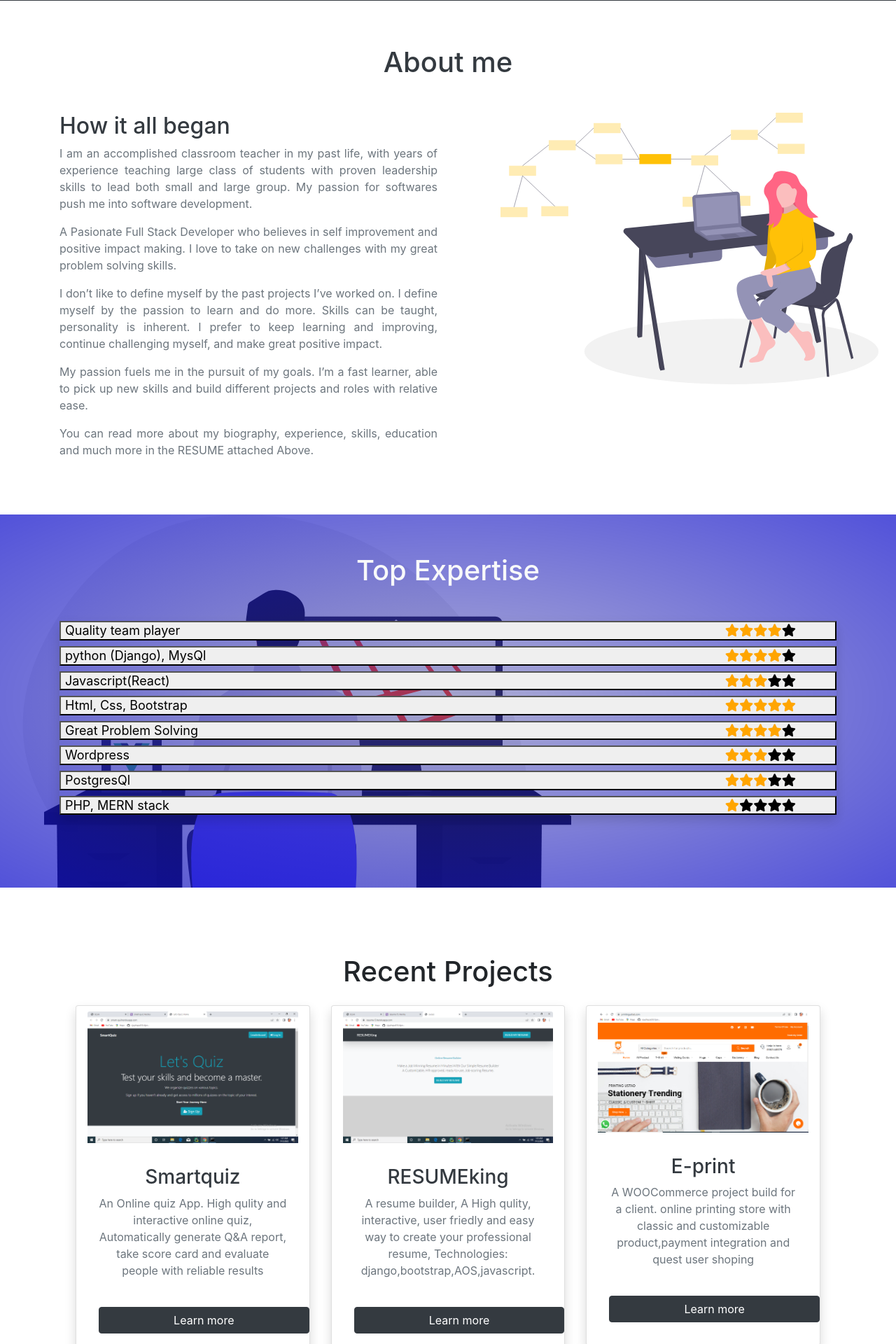
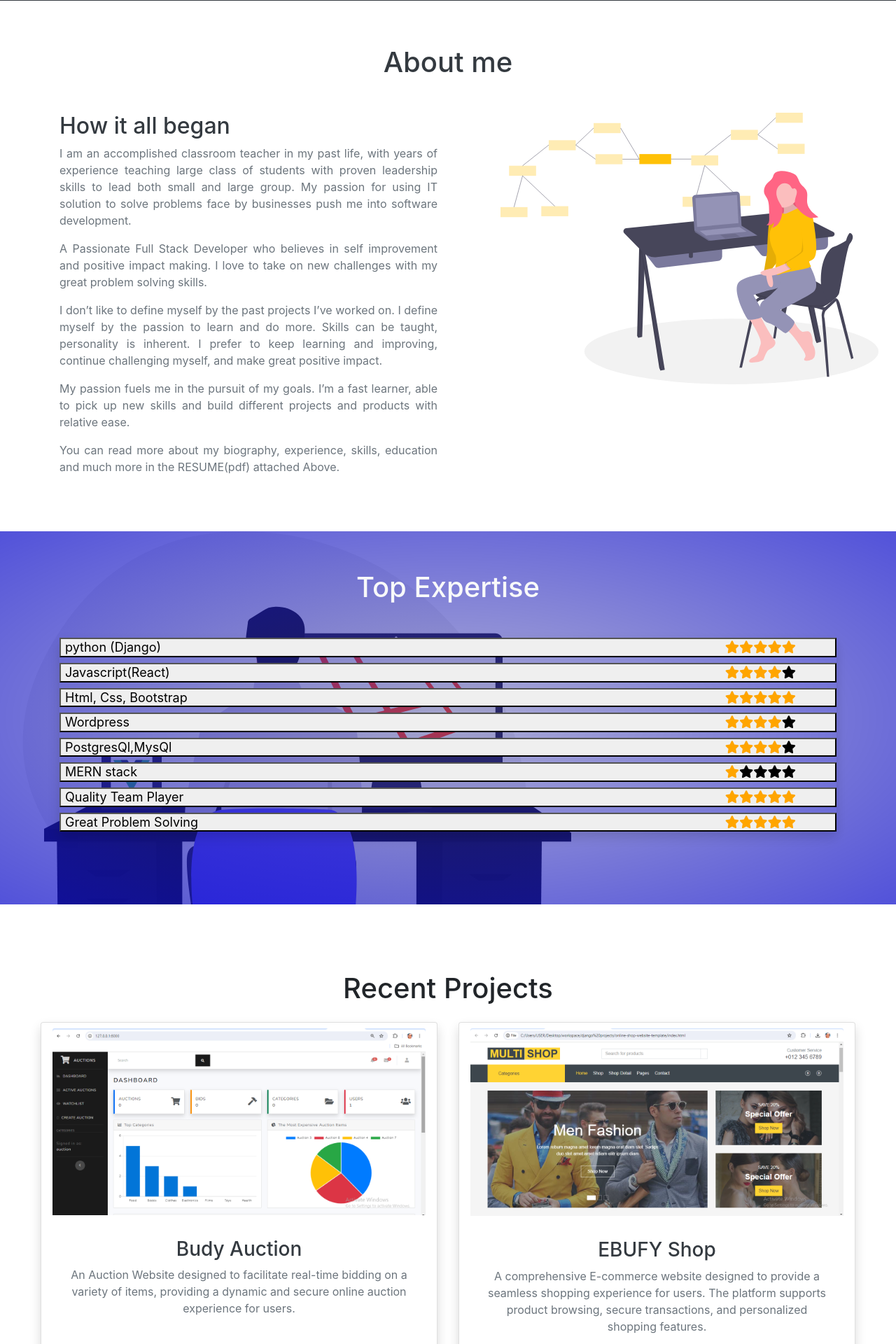
Before and after one commit to victorsmart99998/portfolio2, a Django app: page / in a window 1280 px wide. Shown: the part 519-2439 px from the top of the page at 70% size. Run offline with Django 3.2, Linux system fonts and the light colour scheme; some libraries are stand-ins or nearby versions.

Commit message:
first commit

```diff
--- a/static/css/main.css
+++ b/static/css/main.css
@@ -105,7 +105,7 @@ justify-content: space-between;
     display: gri
     grid-template-columns: 1fr 1fr
 	border: 1px solid black;
-    margin: 0px 60px 30px 60px;
+    margin: 0px 10px 30px 10px;
 }
 
 #skills{
@@ -133,9 +133,6 @@ form{
 }
 
 
-form label{
-	line-height: 2.7em;
-}
 
 form text {
 	min-height: 100px;
--- a/store/templates/store/index.html
+++ b/store/templates/store/index.html
@@ -4,7 +4,7 @@
  <nav  class="navbar navbar-expand-lg bg-dark navbar-dark fixed-top py-3 shadow-lg shadow-light">
         <div class="container">
             <!-- Navbar-brand -->
-            <a class="navbar-brand main-text" href="index.html"> Victor Smart</a>
+            <a class="navbar-brand main-text" href="#"> Victor Smart</a>
 
             <!-- Navbar-toggler -->
 
@@ -44,7 +44,7 @@
             <!-- Flex box -->
             <div class="row" >
               <div class="col-md-3">
-                  <img data-aos="fade-right"  data-aos-duration="3000" id="me" class="img-fluid rounded m-3 shadow" src="{% static 'images/undraw/victor.png' %}" alt="victor smart">
+                  <img data-aos="fade-right"  data-aos-duration="3000" id="me" class="img-fluid rounded m-3 shadow" src="{% static 'images/undraw/profile.jpg' %}" alt="victor smart">
               </div>
               <div class="col-md-9 text-center text-sm-start">
                   <div data-aos="fade-left" class="m-4"  data-aos-duration="2000">
@@ -57,7 +57,7 @@
                     </p>
                     <div>
                       <a id="link1s" class="btn btn-info m-1" target="_blank" href=" https://github.com/victorsmart99998"><i class="fa-brands fa-github"></i></a>
-                     <a id="link2s" class="btn btn-info m-1" target="_blank" href="mailto:victchubxy@gmail.com"><i class="fa-solid fa-at"></i></a>
+                     <a id="link2s" class="btn btn-info m-1" target="_blank" href="{% static 'css/white3.pdf' %}"><i class="fa-solid fa-file-pdf"></i></a>
 
                        <a id="link3s" class="btn btn-info m-1" target="_blank" href=" https://twitter.com/victorchubxy"><i class="fa-brands fa-twitter"></i></a>
                         <a id="links" class="btn btn-info m-1" target="_blank" href="https://www.linkedin.com/in/victor-smart-444008241/"><i class="fa-brands fa-linkedin"></i></a>
@@ -80,8 +80,8 @@
     		<div class="row">
     			<div class="col-md-6 text-justify">
 					<h2 class="text-dark">How it all began</h2>
-					<p>I am an accomplished classroom teacher in my past life, with years of experience teaching large class of students with proven leadership skills to lead both small and large group. My passion for softwares push me into software development.</p>
-					<p>A Pasionate Full Stack Developer who believes in self improvement and positive impact making. I love to take on new challenges with my great problem solving skills.</p>
+					<p>I am an accomplished classroom teacher in my past life, with years of experience teaching large class of students with proven leadership skills to lead both small and large group. My passion for using IT solution to solve problems face by businesses push me into software development.</p>
+					<p>A Passionate Full Stack Developer who believes in self improvement and positive impact making. I love to take on new challenges with my great problem solving skills.</p>
 					<p>
 
 						I don’t like to define myself by the past projects  I’ve worked on. I define myself by the passion to learn and do more. Skills can be taught, personality is inherent. I prefer to keep learning and improving, continue challenging myself, and make great positive impact.
@@ -89,12 +89,12 @@
 					</p>
 					<p>
 
-						My passion fuels me in the pursuit of my goals. I’m a fast learner, able to pick up new skills and build different projects and roles with relative ease.
+						My passion fuels me in the pursuit of my goals. I’m a fast learner, able to pick up new skills and build different projects and products with relative ease.
 
 					</p>
 					<p>
 
-						You can read more about my biography, experience, skills, education and much more in the RESUME attached Above.
+						You can read more about my biography, experience, skills, education and much more in the RESUME(pdf) attached Above.
 
 					</p>
 				</div>
@@ -119,8 +119,8 @@
                 <div class="accordion-item">
                   <h2 class="accordion-header" id="flush-headingOne">
                     <button class="accordion-button collapsed" type="button" data-bs-toggle="collapse" data-bs-target="#flush-collapseOne" aria-expanded="false" aria-controls="flush-collapseOne">
-                   <span class="ratingss"> <span> Quality team player </span><span class="rating2"><span class="fa fa-star checked"></span><span class="fa fa-star checked"></span><span class="fa fa-star checked"></span><span class="fa fa-star checked"></span><span class="fa fa-star"></span></span> </span>
-                    </button>
+                   <span class="ratingss"> <span> python (Django)</span><span class="rating2"><span class="fa fa-star checked"></span><span class="fa fa-star checked"></span><span class="fa fa-star checked"></span><span class="fa fa-star checked"></span><span class="fa fa-star checked"></span></span> </span>
+                     </button>
                   </h2>
                   <div id="flush-collapseOne" class="accordion-collapse collapse" aria-labelledby="flush-headingOne" data-bs-parent="#accordionFlushExample">
                     <div class="accordion-body">
@@ -131,7 +131,7 @@
                  <div class="accordion-item">
                   <h2 class="accordion-header" id="flush-headingOne">
                     <button class="accordion-button collapsed" type="button" data-bs-toggle="collapse" data-bs-target="#flush-collapseNine" aria-expanded="false" aria-controls="flush-collapseOne">
-                      <span class="ratingss"> <span> python (Django),  MysQl  </span><span class="rating2"><span class="fa fa-star checked"></span><span class="fa fa-star checked"></span><span class="fa fa-star checked"></span><span class="fa fa-star checked"></span><span class="fa fa-star"></span></span> </span>
+                      <span class="ratingss"> <span> Javascript(React) </span><span class="rating2"><span class="fa fa-star checked"></span><span class="fa fa-star checked"></span><span class="fa fa-star checked"></span><span class="fa fa-star checked"></span><span class="fa fa-star"></span></span> </span>
                     </button>
                   </h2>
                   <div id="flush-collapseNine" class="accordion-collapse collapse" aria-labelledby="flush-headingOne" data-bs-parent="#accordionFlushExample">
@@ -145,7 +145,7 @@
                 <div class="accordion-item">
                   <h2 class="accordion-header" id="flush-headingTwo">
                     <button class="accordion-button collapsed" type="button" data-bs-toggle="collapse" data-bs-target="#flush-collapseTwo" aria-expanded="false" aria-controls="flush-collapseTwo">
-                     <span class="ratingss"> <span>   Javascript(React) </span><span class="rating2"><span class="fa fa-star checked"></span><span class="fa fa-star checked"></span><span class="fa fa-star checked"></span><span class="fa fa-star"></span><span class="fa fa-star"></span></span> </span>
+                     <span class="ratingss"> <span>Html, Css, Bootstrap</span><span class="rating2"><span class="fa fa-star checked"></span><span class="fa fa-star checked"></span><span class="fa fa-star checked"></span><span class="fa fa-star checked"></span><span class="fa fa-star checked"></span></span> </span>
                     </button>
                   </h2>
                   <div id="flush-collapseTwo" class="accordion-collapse collapse" aria-labelledby="flush-headingTwo" data-bs-parent="#accordionFlushExample">
@@ -160,8 +160,8 @@
                 <div class="accordion-item">
                     <h2 class="accordion-header" id="flush-headingThree">
                       <button class="accordion-button collapsed" type="button" data-bs-toggle="collapse" data-bs-target="#flush-collapseThree" aria-expanded="false" aria-controls="flush-collapse">
-                       <span class="ratingss"> <span>Html, Css, Bootstrap</span><span class="rating2"><span class="fa fa-star checked"></span><span class="fa fa-star checked"></span><span class="fa fa-star checked"></span><span class="fa fa-star checked"></span><span class="fa fa-star checked"></span></span> </span>
-                    </button>
+                      <span class="ratingss"> <span>   Wordpress </span><span class="rating2"><span class="fa fa-star checked"></span><span class="fa fa-star checked"></span><span class="fa fa-star checked"></span><span class="fa fa-star checked"></span><span class="fa fa-star"></span></span> </span>
+                      </button>
                     </h2>
                     <div id="flush-collapseThree" class="accordion-collapse collapse" aria-labelledby="flush-headingTwo" data-bs-parent="#accordionFlushExample">
                       <div class="accordion-body">
@@ -175,7 +175,7 @@
                 <div class="accordion-item">
                     <h2 class="accordion-header" id="flush-headingTwo">
                       <button class="accordion-button collapsed" type="button" data-bs-toggle="collapse" data-bs-target="#flush-collapseFour" aria-expanded="false" aria-controls="flush-collapse">
-                        <span class="ratingss"> <span> Great Problem Solving </span><span class="rating2"><span class="fa fa-star checked"></span><span class="fa fa-star checked"></span><span class="fa fa-star checked"></span><span class="fa fa-star checked"></span><span class="fa fa-star"></span></span> </span>
+                        <span class="ratingss"> <span> PostgresQl,MysQl </span><span class="rating2"><span class="fa fa-star checked"></span><span class="fa fa-star checked"></span><span class="fa fa-star checked"></span><span class="fa fa-star checked"></span><span class="fa fa-star"></span></span> </span>
                     </button>
                     </h2>
                     <div id="flush-collapseFour" class="accordion-collapse collapse" aria-labelledby="flush-headingTwo" data-bs-parent="#accordionFlushExample">
@@ -188,7 +188,7 @@
                    <div class="accordion-item">
                     <h2 class="accordion-header" id="flush-headingTwo">
                       <button class="accordion-button collapsed" type="button" data-bs-toggle="collapse" data-bs-target="#flush-collapseFive" aria-expanded="false" aria-controls="flush-collapse">
-                         <span class="ratingss"> <span>   Wordpress </span><span class="rating2"><span class="fa fa-star checked"></span><span class="fa fa-star checked"></span><span class="fa fa-star checked"></span><span class="fa fa-star"></span><span class="fa fa-star"></span></span> </span>
+                         <span class="ratingss"> <span>   MERN stack </span><span class="rating2"><span class="fa fa-star checked"></span><span class="fa fa-star"></span><span class="fa fa-star"></span><span class="fa fa-star"></span><span class="fa fa-star"></span></span> </span>
                     </button>
                     </h2>
                     <div id="flush-collapseFive" class="accordion-collapse collapse" aria-labelledby="flush-headingTwo" data-bs-parent="#accordionFlushExample">
@@ -202,7 +202,7 @@
                    <div class="accordion-item">
                     <h2 class="accordion-header" id="flush-headingTwo">
                       <button class="accordion-button collapsed" type="button" data-bs-toggle="collapse" data-bs-target="#flush-collapseFive" aria-expanded="false" aria-controls="flush-collapse">
-                         <span class="ratingss"> <span> PostgresQl </span><span class="rating2"><span class="fa fa-star checked"></span><span class="fa fa-star checked"></span><span class="fa fa-star checked"></span><span class="fa fa-star"></span><span class="fa fa-star"></span></span> </span>
+                         <span class="ratingss"> <span> Quality Team Player </span><span class="rating2"><span class="fa fa-star checked"></span><span class="fa fa-star checked"></span><span class="fa fa-star checked"></span><span class="fa fa-star checked"></span><span class="fa fa-star checked"></span></span> </span>
                     </button>
                     </h2>
                     <div id="flush-collapseFive" class="accordion-collapse collapse" aria-labelledby="flush-headingTwo" data-bs-parent="#accordionFlushExample">
@@ -216,7 +216,7 @@
                   <div class="accordion-item">
                     <h2 class="accordion-header" id="flush-headingTwo">
                       <button class="accordion-button collapsed" type="button" data-bs-toggle="collapse" data-bs-target="#flush-collapseSix" aria-expanded="false" aria-controls="flush-collapse">
-                         <span class="ratingss"> <span>PHP, MERN stack </span><span class="rating2"><span class="fa fa-star checked"></span><span class="fa fa-star"></span><span class="fa fa-star "></span><span class="fa fa-star"></span><span class="fa fa-star"></span></span> </span>
+                         <span class="ratingss"> <span>Great Problem Solving </span><span class="rating2"><span class="fa fa-star checked"></span><span class="fa fa-star checked"></span><span class="fa fa-star checked"></span><span class="fa fa-star checked"></span><span class="fa fa-star checked"></span></span> </span>
                     </button>
                     </h2>
                     <div id="flush-collapseSix" class="accordion-collapse collapse" aria-labelledby="flush-headingTwo" data-bs-parent="#accordionFlushExample">
@@ -242,31 +242,28 @@
      <h1 class="text-center ">Recent Projects</h1>
      <div class="s3-container mb-3" >
     	<div class="s3-contain mb-3" >
-    		<div class="row">
-          <div class="col-md-4">
+         <div class="row">
+          <div class="col-md-6">
               <a class="nav-link" target="_blank" href="https://smart-qui.herokuapp.com/">
                 <div class="card text-white shadow text-center text-sm-start" >
-                        <img class="card-img-top img-fluid" src="{% static 'images/project/quiz.png' %}" alt="victor smart">
+                        <img class="card-img-top img-fluid" src="{% static 'images/project/auction.png' %}" alt="victor smart">
                     <div class="card-body p-3">
-                              <h3 class="text-dark">Smartquiz</h3>
+                              <h3 class="text-dark">Budy Auction</h3>
                               <p class="text-secondary">
-                               An Online quiz App. High qulity and interactive online quiz, Automatically generate Q&A report, take score card and evaluate people with reliable results
-                              </p>
+                               An Auction Website designed to facilitate real-time bidding on a variety of items, providing a dynamic and secure online auction experience for users. </p>
                               <a class="btn btn-dark  btn-block btn-sm-start m-3"  target="_blank" href="https://smart-qui.herokuapp.com/" role="button">Learn more</a>
                           </div>
                         </div>
               </a>
             </div>
-
-            <div class="col-md-4">
+          <div class="col-md-6">
             <a class="nav-link" target="_blank" href="https://resume-5.herokuapp.com/">
               <div class="card text-white shadow text-center text-sm-start" >
-                      <img class="card-img-top img-fluid" src="{% static 'images/project/resu.png' %}" alt="victor smart">
+                      <img class="card-img-top img-fluid" src="{% static 'images/project/shop.png' %}" alt="victor smart">
                         <div class="card-body p-3">
-                            <h3 class="text-dark">RESUMEking</h3>
+                            <h3 class="text-dark">EBUFY Shop</h3>
                             <p class="text-secondary">
-                              A resume builder, A High qulity, interactive, user friedly and easy way to create your professional resume, Technologies: django,bootstrap,AOS,javascript.
-                            </p>
+                              A comprehensive E-commerce website designed to provide a seamless shopping experience for users. The platform supports product browsing, secure transactions, and personalized shopping features. </p>
 
                             <a class="btn btn-dark  btn-block btn-sm-start m-3"  target="_blank" href="https://resume-5.herokuapp.com/" role="button">Learn more</a>
 
@@ -275,90 +272,37 @@
                       </div>
             </a>
           </div>
-
-
-    			<div class="col-md-4">
-    				<a class="nav-link" target="_blank" href="https://printingustad.com/">
-    					<div class="card text-white shadow text-center text-sm-start" >
-	                    <img class="card-img-top img-fluid" src="{% static 'images/project/nef.png' %}" alt="victor smart">
-
-
-                        <div class="card-body p-3">
-                            <h3 class="text-dark">E-print</h3>
-                            <p class="text-secondary">
-                            	A WOOCommerce project build for a client. online printing store with classic and customizable product,payment integration and quest user shoping
-                            </p>
-
-                            <a class="btn btn-dark  btn-block btn-sm-start m-3"  target="_blank" href="https://printingustad.com/" role="button">Learn more</a>
-
-
-                        </div>
-
-                    	</div>
-    				</a>
-    			</div>
-
-
-
-
-    		</div>
-
+         </div>
     	</div>
-
 		<div class="s3-contain mb-3" >
            <div class="row">
-            <div class="col-md-4">
+            <div class="col-md-6">
               <a class="nav-link" target="_blank" href="https://nefliix.herokuapp.com/">
                 <div class="card text-white shadow text-center text-sm-start" >
-                        <img class="card-img-top img-fluid" src="{% static 'images/project/nef2.png' %}" alt="victor smart">
+                        <img class="card-img-top img-fluid" src="{% static 'images/project/music.png' %}" alt="victor smart">
                           <div class="card-body p-3">
-                              <h3 class="text-dark">Neflix clone</h3>
+                              <h3 class="text-dark">EBUFY Music</h3>
                               <p class="text-secondary">
-
-                               A simple Neflix clone app. Displays popular movies, Tv series, Actors and their full details. Technologies used include css Js and Django
-
+                                  A Music Streaming Platform designed to provide users with a seamless and personalized music streaming experience. The app allows users to discover, play, and download their favorite tracks effortlessly.
                               </p>
-
                               <a class="btn btn-dark  btn-block btn-sm-start m-3"  target="_blank" href="https://nefliix.herokuapp.com/" role="button">Learn more</a>
                           </div>
                 </div>
                </a>
             </div>
-
-          <div class="col-md-4">
-              <a class="nav-link" target="_blank" href="http://emotbot.com.au/">
-                <div class="card text-white shadow text-center text-sm-start" >
-                        <img class="card-img-top img-fluid" src="{% static 'images/project/emo.png' %}" alt="victor smart">
-                          <div class="card-body p-3">
-                              <h3 class="text-dark">Emotbot</h3>
-                              <p class="text-secondary">
-                             A client project. interactive and dynamic website that gurantee high profile page veiw , for marketing emotion recognition software
-
-                              </p>
-
-                              <a class="btn btn-dark  btn-block btn-sm-start m-3"  target="_blank" href="http://emotbot.com.au/" role="button">Learn more</a>
-                          </div>
-                </div>
-              </a>
-            </div>
-
-
-            <div class="col-md-4">
+            <div class="col-md-6">
               <a class="nav-link" target="_blank" href="https://github.com/victorsmart99998/ecom">
                 <div class="card text-white shadow text-center text-sm-start" >
-                        <img class="card-img-top img-fluid" src="{% static 'images/project/eco.png' %}" alt="victor smart">
+                        <img class="card-img-top img-fluid" src="{% static 'images/project/courses.png' %}" alt="victor smart">
                           <div class="card-body p-3">
-                              <h3 class="text-dark">E-SHOPRITE</h3>
+                              <h3 class="text-dark">EBUFY Online Course</h3>
                               <p class="text-secondary">
-                               Online store with paypal payments intergration and guest user shopping,still on process, soon to be deployed
-                              </p>
-
+                               An Online Course platform that streamlines the learning experience by offering users a platform to access and manage their educational progress. The app features a clean, user-friendly interface that allows for easy course browsing, enrollment, and content consumption. </p>
                               <a class="btn btn-dark  btn-block btn-sm-start m-3"  target="_blank" href="https://github.com/victorsmart99998/ecom" role="button">Learn more</a>
                           </div>
                 </div>
               </a>
             </div>
-
            </div>
      </div>
      </div>
```
Also changed, not shown: ecommerce/settings.py (+6 -7 lines), README.md (added), requirements.txt (line endings or trailing spaces), static/images/project/auction.png (added), static/images/project/courses.png (added), static/images/project/emo.png (deleted), static/images/project/music.png (added), static/images/project/nef.png (deleted), static/images/project/nef1.png (deleted), static/images/project/nef2.png (deleted), static/images/project/quiz.png (deleted), static/images/project/resu.png (deleted), static/images/project/shop.png (added), static/images/undraw/profile.JPG (added), 1 other file.
